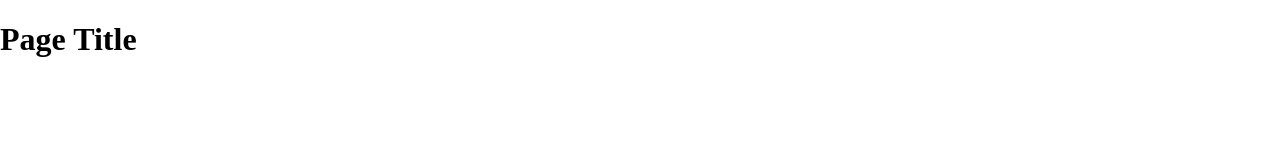
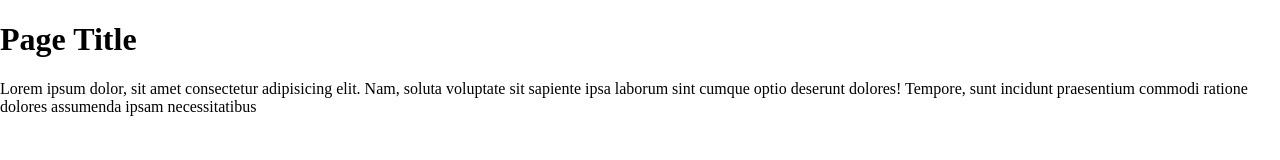
Before and after one commit to fominua/lesson-18-git, a plain HTML site: page index.html in a window 1280 px wide. Drawn offline with Linux system fonts and the light colour scheme.

Commit message:
dev commit

```diff
--- a/index.html
+++ b/index.html
@@ -9,5 +9,8 @@
 </head>
 <body>
     <h1>Page Title</h1>
+    <p>
+        Lorem ipsum dolor, sit amet consectetur adipisicing elit. Nam, soluta voluptate sit sapiente ipsa laborum sint cumque optio deserunt dolores! Tempore, sunt incidunt praesentium commodi ratione dolores assumenda ipsam necessitatibus
+    </p>
 </body>
 </html>
```
